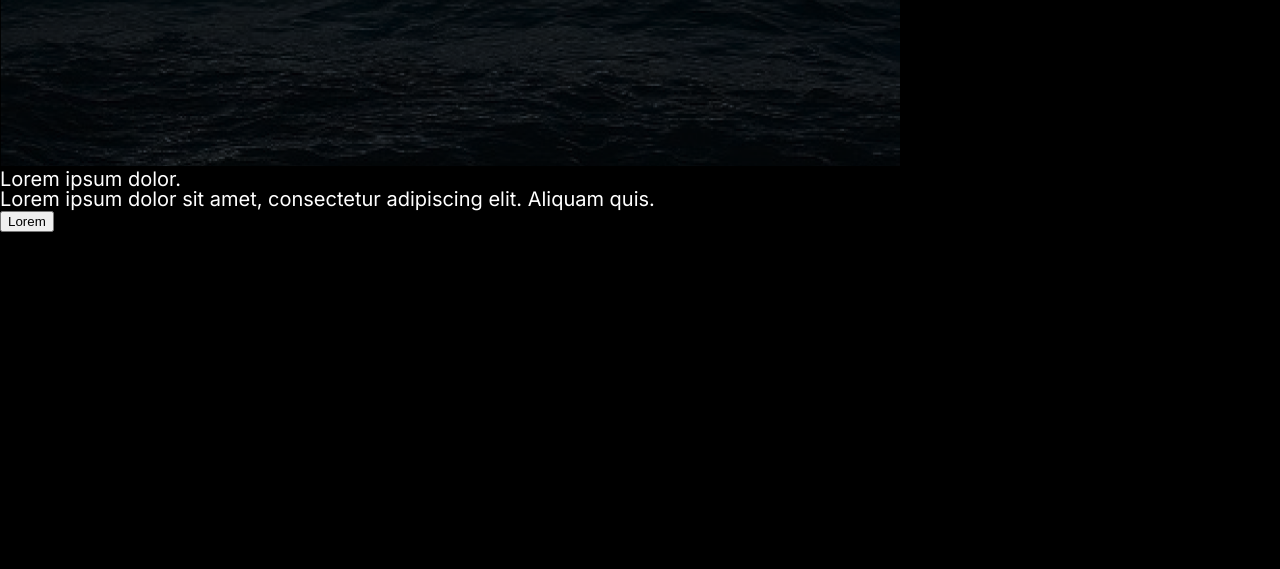
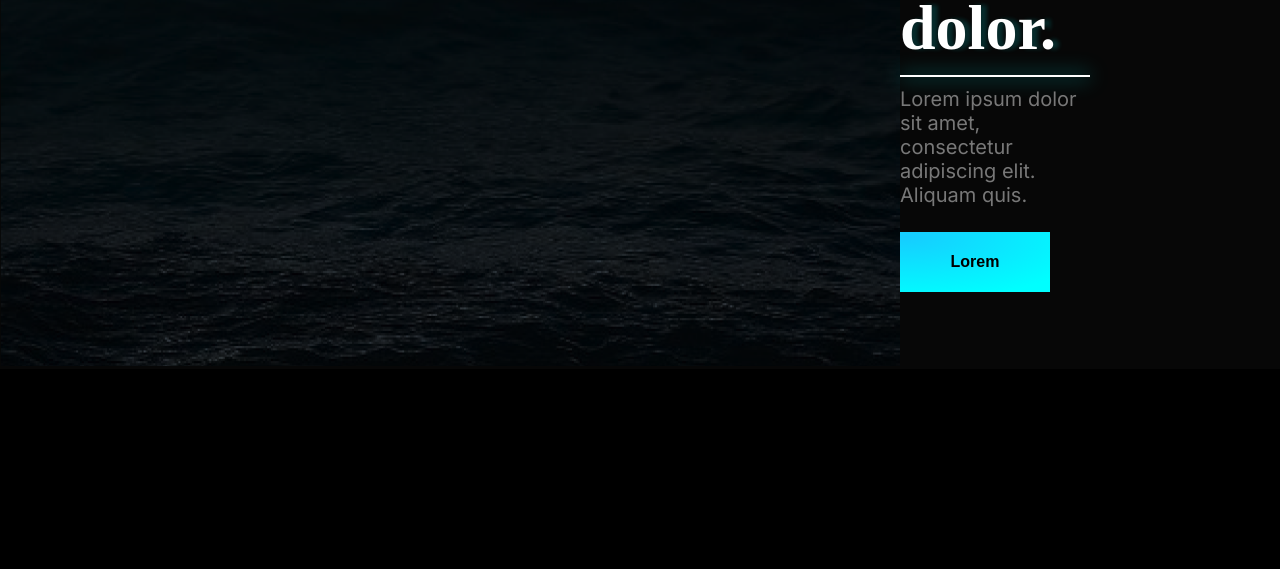
Before and after one commit to echo-tokyo/Lorem, a plain HTML site: page index.html in a window 1280 px wide. Shown: the part 4029-4598 px from the top of the page. Before the commit the page ends 4261 px from the top, so only its background shows below. Drawn offline with nearby package versions, Linux system fonts and the light colour scheme; a web font is replaced by a local one.

Commit message:
added block4

```diff
--- a/index.html
+++ b/index.html
@@ -105,13 +105,19 @@
                   </ul>
             </div>
           </section>
-
     </div>
-    <div class="block4">
-        <img src="images/picB4.png">
-        <h1>Lorem ipsum dolor.</h1>
-        <h2>Lorem ipsum dolor sit amet, consectetur adipiscing elit. Aliquam quis.</h2>
-        <input type="button" title="Lorem" value="Lorem">
+    <div class="block4_container">
+        <div class="block4">
+            <div class="block4__itemL">
+                <img src="images/picB4.png">
+            </div>
+            <div class="block4__itemR">
+                <h1 class="block3__title"><span>Lorem</span> ipsum dolor.</h1>
+                <div class="line"></div>
+                <h2 class="block3__subtitle">Lorem ipsum dolor sit amet, consectetur adipiscing elit. Aliquam quis.</h2>
+                <input type="button" title="Lorem" value="Lorem">
+            </div>
+        </div>
     </div>
     <script src="https://cdn.jsdelivr.net/npm/@splidejs/splide@4.1.4/dist/js/splide.min.js"></script>
     <script src="scripts/main.js"></script>
--- a/styles/style.css
+++ b/styles/style.css
@@ -234,9 +234,10 @@ a {
 /* block 3 */
 .block3{
     margin-top: 300px;
-    min-height: 100%;
     margin-left: 350px;
     margin-right: 350px;
+    margin-bottom: 200px;
+    min-height: 100%;
 }
 .block3__items{
     display: flex;
@@ -270,3 +271,36 @@ a {
     min-height: 100%;
 }
 /* block 3 end */
+
+/* block4 */
+.block4_container{
+    background-color: #070707;
+}
+.block4{
+    display: flex;
+    margin-bottom: 200px;
+    margin-right: 210px;
+    justify-content: space-between;
+}
+.block4__itemR{
+    display: flex;
+    flex-direction: column;
+    justify-content: center;
+    gap: 10px;
+}
+.block4__itemR span{
+    color: #0FF;
+}
+.block4__itemR input{
+    margin-top: 15px;
+    width: 150px;
+    height: 60px;
+    background: radial-gradient(132.75% 107.47% at 3.67% 7.5%, rgba(112, 0, 255, 0.20) 0%, rgba(0, 0, 0, 0.00) 98.96%), #0FF;
+    color: #000;
+    font-size: 16px;
+    font-style: normal;
+    font-weight: 700;
+    line-height: normal;
+    border: none;
+}
+/* block4 end */
```
